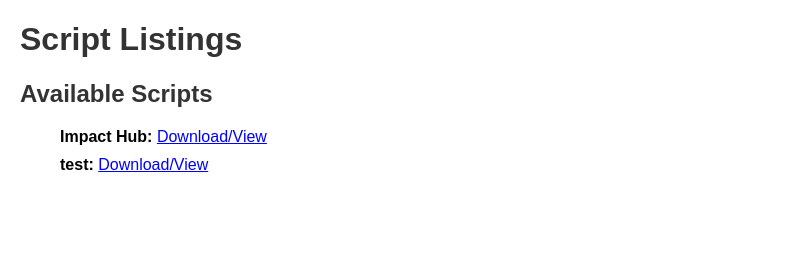
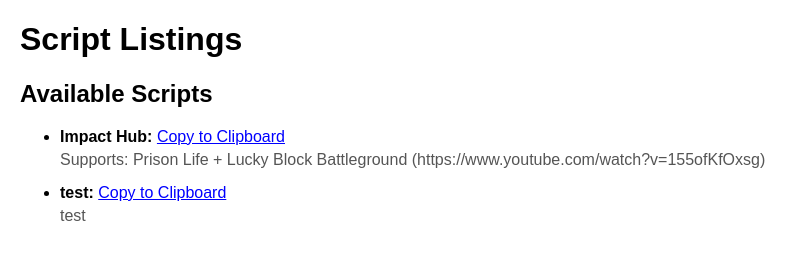
Before and after one commit to NoobExploits/scripts, a plain HTML site: page index.html in a window 1280 px wide. Shown: the whole page, without its empty margins (0-807 px from the left). Drawn offline with Linux system fonts and the light colour scheme.

Commit message:
Update index.html

```diff
--- a/index.html
+++ b/index.html
@@ -10,22 +10,29 @@
             margin: 20px;
         }
 
-        h1, h2 {
-            color: #333;
+        .copy-button {
+            cursor: pointer;
+            color: blue;
+            text-decoration: underline;
         }
 
-        ul {
-            list-style-type: none;
-        }
-
-        li {
-            margin-bottom: 10px;
-        }
-
-        a {
-            color: blue;
+        .script-description {
+            margin-top: 5px;
+            margin-bottom: 15px;
+            color: #555;
         }
     </style>
+    <script>
+        function copyToClipboard(text) {
+            const textarea = document.createElement('textarea');
+            textarea.value = text;
+            document.body.appendChild(textarea);
+            textarea.select();
+            document.execCommand('copy');
+            document.body.removeChild(textarea);
+            alert('Copied to clipboard');
+        }
+    </script>
 </head>
 <body>
     <h1>Script Listings</h1>
@@ -34,11 +41,13 @@
     <ul>
         <li>
             <strong>Impact Hub:</strong>
-            <a href="loadstring(game:HttpGet("https://raw.githubusercontent.com/NoobExploits/scripts/main/MainScript.lua"))()">Download/View</a>
+            <span class="copy-button" onclick="copyToClipboard('loadstring(game:HttpGet("https://raw.githubusercontent.com/NoobExploits/scripts/main/MainScript.lua"))()')">Copy to Clipboard</span>
+            <p class="script-description">Supports: Prison Life + Lucky Block Battleground (https://www.youtube.com/watch?v=155ofKfOxsg)</p>
         </li>
         <li>
             <strong>test:</strong>
-            <a href="test">Download/View</a>
+            <span class="copy-button" onclick="copyToClipboard('test')">Copy to Clipboard</span>
+            <p class="script-description">test</p>
         </li>
     </ul>
 </body>
```
